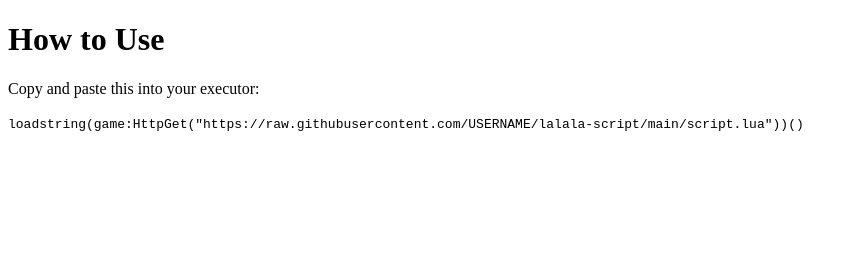
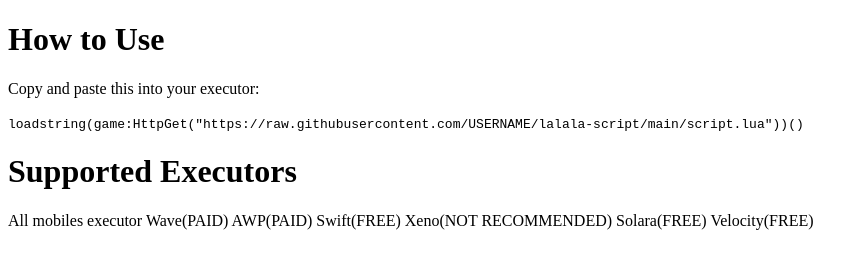
Before and after one commit to zepthical/Main, a plain HTML site: page index.html in a window 1280 px wide. Shown: the whole page, without its empty margins (0-868 px from the left). Drawn offline with Linux system fonts and the light colour scheme.

Commit message:
Update index.html

```diff
--- a/index.html
+++ b/index.html
@@ -7,5 +7,13 @@
   <h1>How to Use</h1>
   <p>Copy and paste this into your executor:</p>
   <code>loadstring(game:HttpGet("https://raw.githubusercontent.com/USERNAME/lalala-script/main/script.lua"))()</code>
+  <h1>Supported Executors</h1>
+  <p1>All mobiles executor
+    Wave(PAID)
+    AWP(PAID)
+    Swift(FREE)
+    Xeno(NOT RECOMMENDED)
+    Solara(FREE)
+    Velocity(FREE)</p1>
 </body>
 </html>
```
